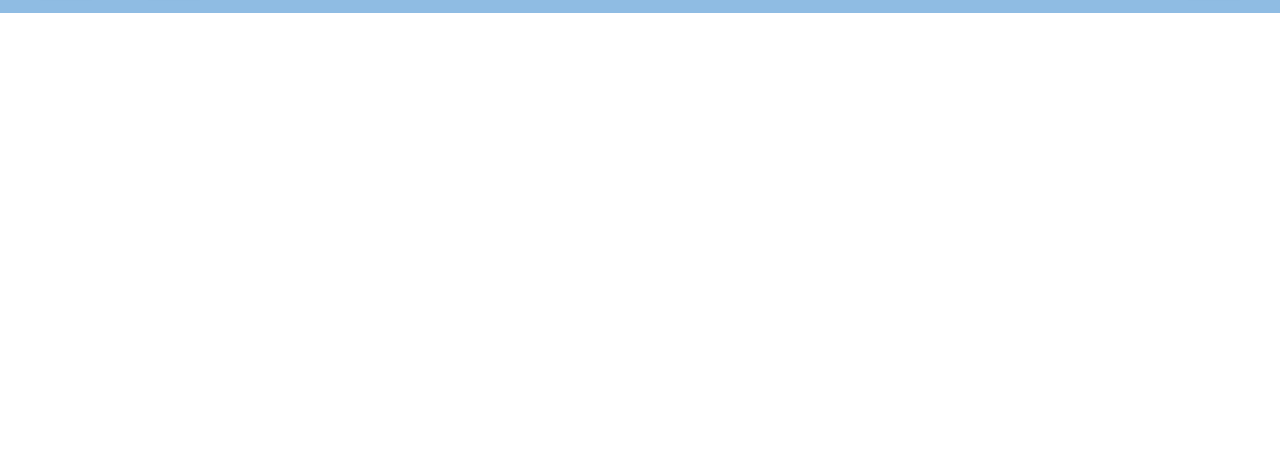
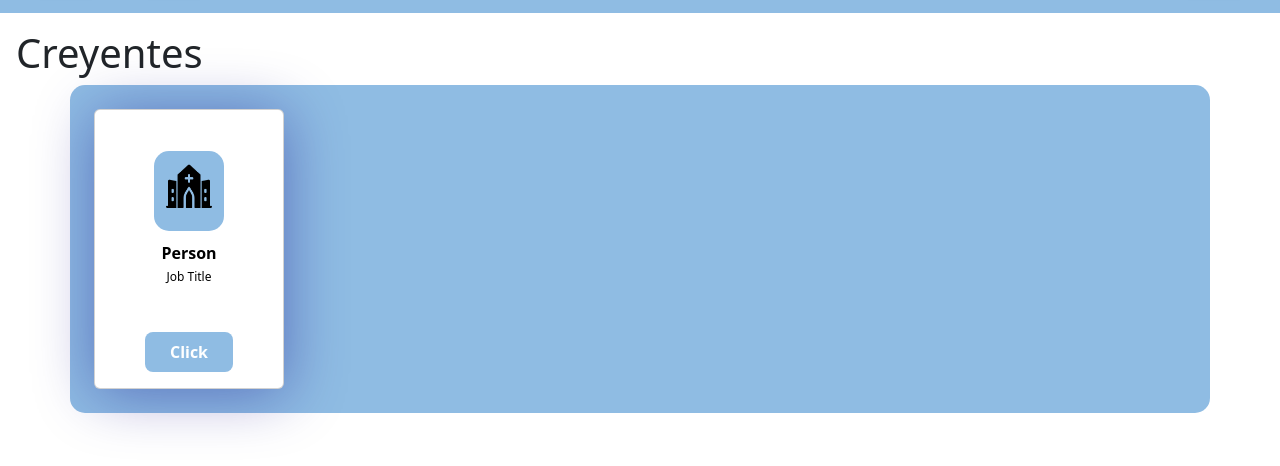
Before and after one commit to MIGUELNINOSILVA/iglesiaHeavensMongoDB, a plain HTML site: page frontend/creyentes/creyentes.html in a window 1280 px wide. Shown: the part 64-530 px from the top of the page. Drawn offline with nearby package versions, Linux system fonts and the light colour scheme.

Commit message:
feat: :lipstick: DISEÑO CARDS

```diff
--- a/frontend/creyentes/creyentes.html
+++ b/frontend/creyentes/creyentes.html
@@ -1,13 +1,18 @@
 <!DOCTYPE html>
 <html lang="en">
+
 <head>
     <meta charset="UTF-8">
     <meta name="viewport" content="width=device-width, initial-scale=1.0">
     <title>IGLESIA - CREYENTES</title>
     <link rel="stylesheet" href="../css/styles.css">
-    <link href="https://cdn.jsdelivr.net/npm/bootstrap@5.3.0/dist/css/bootstrap.min.css" rel="stylesheet" integrity="sha384-9ndCyUaIbzAi2FUVXJi0CjmCapSmO7SnpJef0486qhLnuZ2cdeRhO02iuK6FUUVM" crossorigin="anonymous">
-    <script src="https://cdn.jsdelivr.net/npm/bootstrap@5.3.0/dist/js/bootstrap.bundle.min.js" integrity="sha384-geWF76RCwLtnZ8qwWowPQNguL3RmwHVBC9FhGdlKrxdiJJigb/j/68SIy3Te4Bkz" crossorigin="anonymous"></script>
+    <link href="https://cdn.jsdelivr.net/npm/bootstrap@5.3.0/dist/css/bootstrap.min.css" rel="stylesheet"
+        integrity="sha384-9ndCyUaIbzAi2FUVXJi0CjmCapSmO7SnpJef0486qhLnuZ2cdeRhO02iuK6FUUVM" crossorigin="anonymous">
+    <script src="https://cdn.jsdelivr.net/npm/bootstrap@5.3.0/dist/js/bootstrap.bundle.min.js"
+        integrity="sha384-geWF76RCwLtnZ8qwWowPQNguL3RmwHVBC9FhGdlKrxdiJJigb/j/68SIy3Te4Bkz" crossorigin="anonymous">
+    </script>
 </head>
+
 <body>
     <header>
         <nav>
@@ -20,7 +25,21 @@
         </nav>
     </header>
     <main>
-
+        <h1>Creyentes</h1>
+        <div class="container" id="contentCreyentes">
+            <div class="card">
+                <div class="card-border-top">
+                </div>
+                <div class="img">
+                    <img src="../img/iglesia.png" alt="" width="100%">
+                </div>
+                <span> Person</span>
+                <p class="job"> Job Title</p>
+                <button> Click
+                </button>
+            </div>
+        </div>
     </main>
 </body>
+
 </html>
--- a/frontend/css/styles.css
+++ b/frontend/css/styles.css
@@ -11,7 +11,7 @@
     --color-rosadoSuave: #E6BCCD;
 }
 
-body{
+body {
     font-family: 'Montserrat', sans-serif;
 }
 
@@ -50,14 +50,77 @@ nav a:hover {
     box-shadow: 0px 0px 20px -18px;
 }
 
-nav a:active{
+nav a:active {
     transform: scale(0.95);
 }
 
-main div {
-    background-color: var(--color-rosadoSuave);
+main {
+    margin: 1rem;
 }
 
-main{
-    margin: 1rem;
+/* Cards */
+.card {
+    width: 190px;
+    height: 254px;
+    background: #3405a3;
+    border-radius: 15px;
+    box-shadow: 1px 5px 60px 0px #100a886b;
+    padding: 1rem;
 }
+
+.card .card-border-top {
+    width: 60%;
+    height: 3%;
+    background: #6b64f3;
+    margin: auto;
+    border-radius: 0px 0px 15px 15px;
+}
+
+.card span {
+    font-weight: 600;
+    color: #000;
+    text-align: center;
+    display: block;
+    padding-top: 10px;
+    font-size: 16px;
+}
+
+.card .job {
+    font-weight: 400;
+    color: #000;
+    display: block;
+    text-align: center;
+    padding-top: 3px;
+    font-size: 12px;
+}
+
+.card .img {
+    width: 70px;
+    height: 80px;
+    background: var(--color-azulBonito);
+    border-radius: 15px;
+    margin: auto;
+    margin-top: 25px;
+}
+
+.card button {
+    padding: 8px 25px;
+    display: block;
+    margin: auto;
+    border-radius: 8px;
+    border: none;
+    margin-top: 30px;
+    background: var(--color-azulBonito);
+    color: white;
+    font-weight: 600;
+}
+
+.card button:hover {
+    background: var(--color-moradoEspiritual);
+}
+
+#contentCreyentes{
+    background-color: var(--color-azulBonito);
+    padding: 1.5rem;
+    border-radius: 15px;
+}
```
